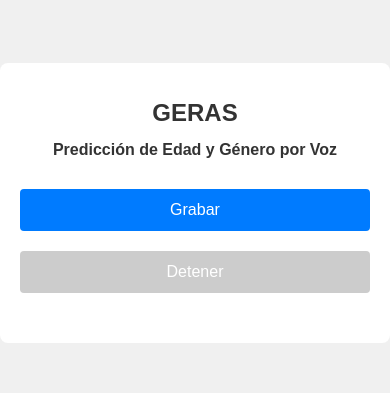
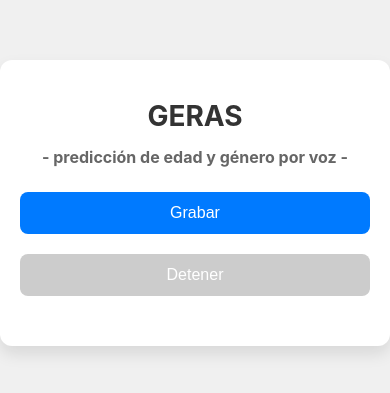
Before and after one commit to jotaefecueme/geras, a plain HTML site: page index.html in a window 390 px wide. Shown: the part 219-612 px from the top of the page. Drawn offline with Linux system fonts and the light colour scheme.

Commit message:
Update index.html

```diff
--- a/index.html
+++ b/index.html
@@ -6,7 +6,7 @@
     <title>GERAS</title>
     <style>
         body {
-            font-family: Arial, sans-serif;
+            font-family: 'San Francisco', -apple-system, BlinkMacSystemFont, 'Segoe UI', Roboto, 'Helvetica Neue', Arial, sans-serif;
             background: #f0f0f0;
             color: #333;
             margin: 0;
@@ -20,33 +20,42 @@
 
         .container {
             background: #ffffff;
-            border-radius: 8px;
-            padding: 20px;
+            border-radius: 12px;
+            padding: 30px;
             width: 100%;
             max-width: 400px;
             text-align: center;
+            box-shadow: 0 8px 16px rgba(0, 0, 0, 0.1);
         }
 
         h1 {
-            font-size: 24px;
+            font-size: 32px;
             margin-bottom: 10px;
+            color: #333;
         }
 
         h2 {
-            font-size: 16px;
+            font-size: 18px;
             margin-bottom: 20px;
+            color: #666;
         }
 
         button {
-            background-color: #007bff;
+            background-color: #007aff;
             color: white;
             border: none;
-            padding: 12px;
-            border-radius: 4px;
+            padding: 14px;
+            border-radius: 8px;
             cursor: pointer;
-            font-size: 16px;
+            font-size: 18px;
             width: 100%;
             margin: 10px 0;
+            transition: background-color 0.3s, transform 0.2s;
+        }
+
+        button:hover {
+            background-color: #005bb5;
+            transform: translateY(-2px);
         }
 
         button:disabled {
@@ -56,22 +65,46 @@
 
         p {
             margin-top: 20px;
-            font-size: 14px;
+            font-size: 16px;
             color: #555;
             text-align: left;
         }
 
         #status {
             margin-top: 10px;
-            font-size: 14px;
-            color: #007bff;
+            font-size: 16px;
+            color: #007aff;
+        }
+
+        @media (max-width: 768px) {
+            .container {
+                padding: 20px;
+            }
+
+            h1 {
+                font-size: 28px;
+            }
+
+            h2 {
+                font-size: 16px;
+                margin-bottom: 15px;
+            }
+
+            button {
+                font-size: 16px;
+                padding: 12px;
+            }
+
+            p {
+                font-size: 14px;
+            }
         }
     </style>
 </head>
 <body>
     <div class="container">
         <h1>GERAS</h1>
-        <h2>Predicción de Edad y Género por Voz</h2>
+        <h2>- predicción de edad y género por voz -</h2>
         <button id="recordButton">Grabar</button>
         <button id="stopButton" disabled>Detener</button>
         <p id="prediction"></p>
@@ -144,10 +177,10 @@
 
                 document.getElementById('prediction').innerHTML = `
                     <div>
-                        <strong>Predicción de Edad:</strong> ${data.age} años (${data.age_category})
+                        <strong>Predicción de edad:</strong> ${data.age} (${data.age_category})
                     </div>
                     <div>
-                        <strong>Predicción de Género:</strong> ${maxGender[0].charAt(0).toUpperCase() + maxGender[0].slice(1)}: ${maxGender[1].toFixed(2)}%
+                        <strong>Predicción de género:</strong> ${maxGender[0].charAt(0).toUpperCase() + maxGender[0].slice(1)}: ${maxGender[1].toFixed(2)}%
                     </div>
                 `;
             } catch (error) {
```
